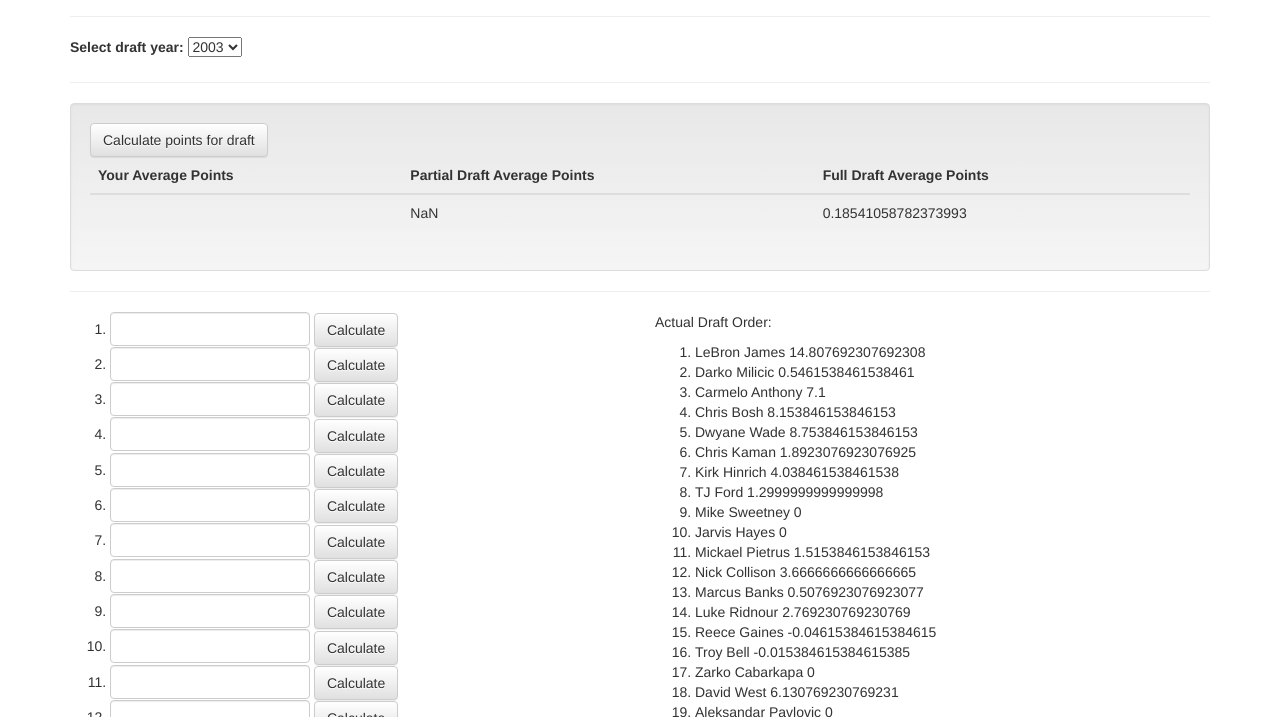
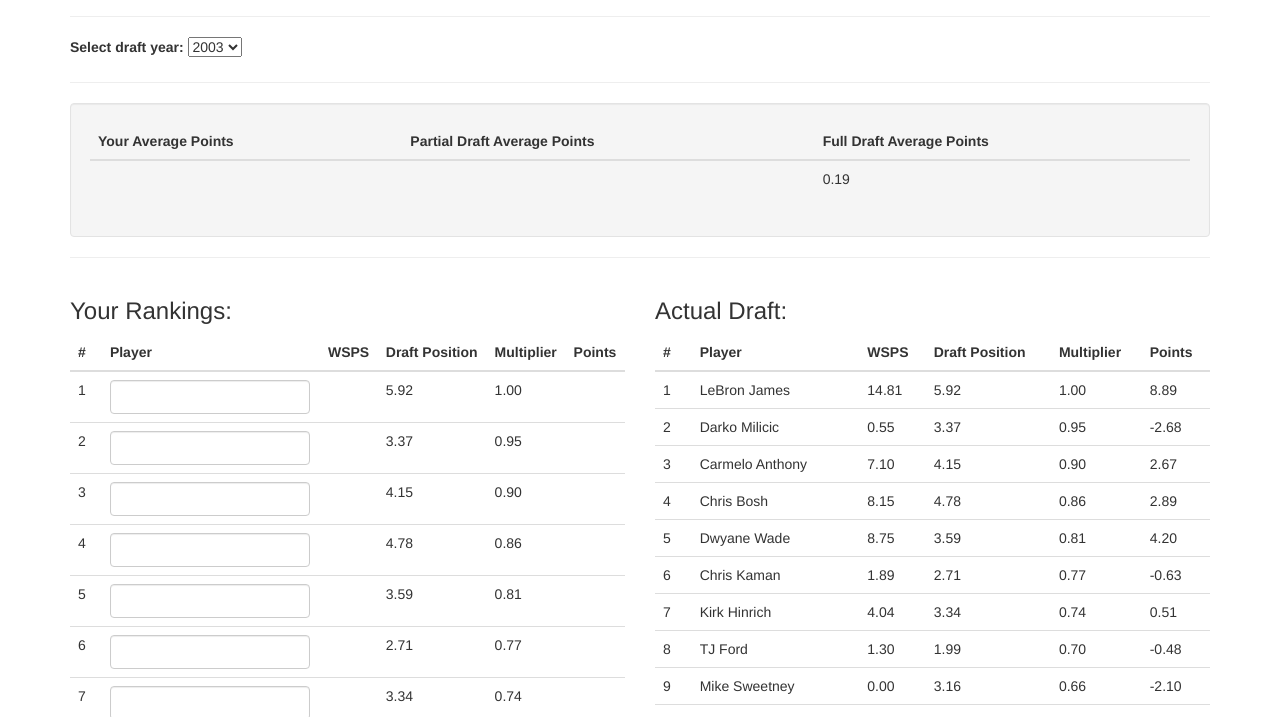
Before and after one commit to adamzerner/nbadraft_evaluator, a plain HTML site: page index.html in a window 1280 px wide. Shown: the part 83-800 px from the top of the page. Drawn offline with nearby package versions, Linux system fonts and the light colour scheme.

Commit message:
MVP seems good

```diff
--- a/app.js
+++ b/app.js
@@ -6,13 +6,14 @@
     .controller('MainCtrl', MainCtrl)
   ;
 
-  function MainCtrl(Players, DataService) {
+  function MainCtrl(Players, DataService, WinSharesPerSeasonPerDraftPick) {
     var vm = this;
     vm.draft = '2003';
     vm.drafts = ['2003', '2004', '2005', '2006', '2007', '2008', '2009', '2010', '2011', '2012', '2013', '2014', '2015'];
     vm.userChoices = constructUserChoices();
     vm.pointsPerDraft = constructPointsPerDraft();
     vm.players = Players;
+    vm.WinSharesPerSeasonPerDraftPick = WinSharesPerSeasonPerDraftPick;
 
     function constructUserChoices() {
       /*
@@ -31,6 +32,7 @@
           userChoices[draft].push({
             name: null,
             points: null,
+            winSharesPerSeason: null,
           });
         }
       });
@@ -55,8 +57,17 @@
 
       return pointsPerDraft;
     }
+    vm.getPickMultiplyer = function (pick) {
+      return DataService._getBenPickMultiplier(pick);
+    };
 
-    vm.setPointsForPick = function (name, yourSpot) {
+    vm.onSelect = function (name, pick) {
+      vm.setPointsForPick(name, pick);
+      vm.setWSPSForPick(name, pick);
+      vm.setPointsForDraft();
+    };
+
+    vm.getPointsForPick = function (name, yourSpot) {
       if (!name) {
         vm.userChoices[vm.draft][yourSpot - 1].points = null;
         return;
@@ -74,8 +85,32 @@
       });
 
       if (vm.userChoices[vm.draft] && vm.userChoices[vm.draft][yourSpot - 1]) {
-        var diff = DataService.getWeightedAWSPSDiff(playerAWSPS, yourSpot, actualSpot);
-        vm.userChoices[vm.draft][yourSpot - 1].points = diff;
+        return DataService.getWeightedAWSPSDiff(playerAWSPS, yourSpot, actualSpot);
+      }
+    };
+
+    vm.setPointsForPick = function (name, yourSpot) {
+      var diff = vm.getPointsForPick(name, yourSpot);
+      vm.userChoices[vm.draft][yourSpot - 1].points = diff;
+    };
+
+    vm.setWSPSForPick = function (name, pick) {
+      if (!name) {
+        vm.userChoices[vm.draft][pick - 1].winSharesPerSeason = null;
+        return;
+      }
+
+      var playerAWSPS;
+
+      Players[vm.draft].forEach(function (playerObj, index) {
+        if (playerObj.name === name) {
+          playerAWSPS = playerObj.winSharesPerSeason;
+          return;
+        }
+      });
+
+      if (vm.userChoices[vm.draft] && vm.userChoices[vm.draft][pick - 1]) {
+        vm.userChoices[vm.draft][pick - 1].winSharesPerSeason = playerAWSPS;
       }
     };
 
@@ -90,12 +125,14 @@
         }
       }
 
-      vm.pointsPerDraft[vm.draft] = totalPoints / choicesMade;
+      if (choicesMade) {
+        vm.pointsPerDraft[vm.draft] = totalPoints / choicesMade;
+      } else {
+        vm.pointsPerDraft[vm.draft] = '';
+      }
     };
 
     vm.getPartialDraftActualPoints = function () {
-      debugger;
-
       var totalPoints = 0;
       var choicesMade = 0;
 
@@ -106,7 +143,9 @@
         }
       }
 
-      return totalPoints / choicesMade;
+      if (choicesMade) {
+        return totalPoints / choicesMade;
+      }
     };
 
     vm.getFullDraftActualPoints = function () {
--- a/index.html
+++ b/index.html
@@ -51,13 +51,6 @@
       <hr />
 
       <div class="well">
-        <button
-          ng-click="mainVm.setPointsForDraft()"
-          class="btn btn-default"
-        >
-          Calculate points for draft
-        </button>
-
         <table class="table">
           <thead>
             <tr>
@@ -68,9 +61,9 @@
           </thead>
           <tbody>
             <tr>
-              <td>{{ mainVm.pointsPerDraft[mainVm.draft] }}</td>
-              <td>{{ mainVm.getPartialDraftActualPoints() }}</td>
-              <td>{{ mainVm.getFullDraftActualPoints() }}</td>
+              <td>{{ mainVm.pointsPerDraft[mainVm.draft] | number:2 }}</td>
+              <td>{{ mainVm.getPartialDraftActualPoints() | number:2 }}</td>
+              <td>{{ mainVm.getFullDraftActualPoints() | number:2 }}</td>
             </tr>
           </tbody>
         </table>
@@ -79,33 +72,66 @@
       <hr />
 
       <div class="row">
-        <div class="col-xs-6">
-          <ol>
-            <li ng-repeat="userChoice in mainVm.userChoices[mainVm.draft] track by $index">
+        <div class="col-md-6">
+          <h3>Your Rankings:</h3>
+          <table class="table">
+            <thead>
+              <tr>
+                <th>#</th>
+                <th>Player</th>
+                <th>WSPS</th>
+                <th>Draft Position</th>
+                <th>Multiplier</th>
+                <th>Points</th>
+              </tr>
+            </thead>
+            <tbody>
+              <tr ng-repeat="userChoice in mainVm.userChoices[mainVm.draft] track by $index">
+                <td>{{ $index + 1 }}</td>
+                <td>
                   <input
                     type="text"
                     ng-model="userChoice.name"
                     uib-typeahead="player.name for player in mainVm.players[mainVm.draft] | filter:$viewValue"
+                    typeahead-on-select="mainVm.onSelect(userChoice.name, $index + 1)"
+                    ng-change="mainVm.onSelect(userChoice.name, $index + 1)"
                     class="form-control"
                     style="display: inline-block; width: 200px;"
                   >
-              <button
-                ng-click="mainVm.setPointsForPick(userChoice.name, $index + 1)"
-                class="btn btn-default"
-              >
-                Calculate
-              </button>
-              <span>{{ userChoice.points }}</span>
-            </li>
-          </ol>
+                </td>
+                <td>{{ userChoice.winSharesPerSeason | number:2 }}</td>
+                <td>{{ mainVm.WinSharesPerSeasonPerDraftPick[$index] | number:2 }}</td>
+                <td>{{ mainVm.getPickMultiplyer($index + 1) | number:2 }}</td>
+                <td>{{ userChoice.points | number:2 }}</td>
+              </tr>
+            </tbody>
+          </table>
         </div>
-        <div class="col-xs-6">
-          <p>Actual Draft Order:</p>
-          <ol>
-            <li ng-repeat="player in mainVm.players[mainVm.draft]">
-              {{ player.name }} {{ player.winSharesPerSeason }}
-            </li>
-          </ol>
+        <div class="col-md-6">
+          <h3>Actual Draft:</h3>
+          <table class="table">
+            <thead>
+              <tr>
+                <th>#</th>
+                <th>Player</th>
+                <th>WSPS</th>
+                <th>Draft Position</th>
+                <th>Multiplier</th>
+                <!-- <th>Calculate</th> -->
+                <th>Points</th>
+              </tr>
+            </thead>
+            <tbody>
+              <tr ng-repeat="player in mainVm.players[mainVm.draft]">
+                <td>{{ $index + 1 }}</td>
+                <td>{{ player.name }}</td>
+                <td>{{ player.winSharesPerSeason | number:2 }}</td>
+                <td>{{ mainVm.WinSharesPerSeasonPerDraftPick[$index] | number:2 }}</td>
+                <td>{{ mainVm.getPickMultiplyer($index + 1) | number:2 }}</td>
+                <td>{{ mainVm.getPointsForPick(player.name, $index + 1) | number:2 }}</td>
+              </tr>
+            </tbody>
+          </table>
         </div>
       </div>
     </div>
```
Lines whose indentation alone changed are shown as unchanged.
